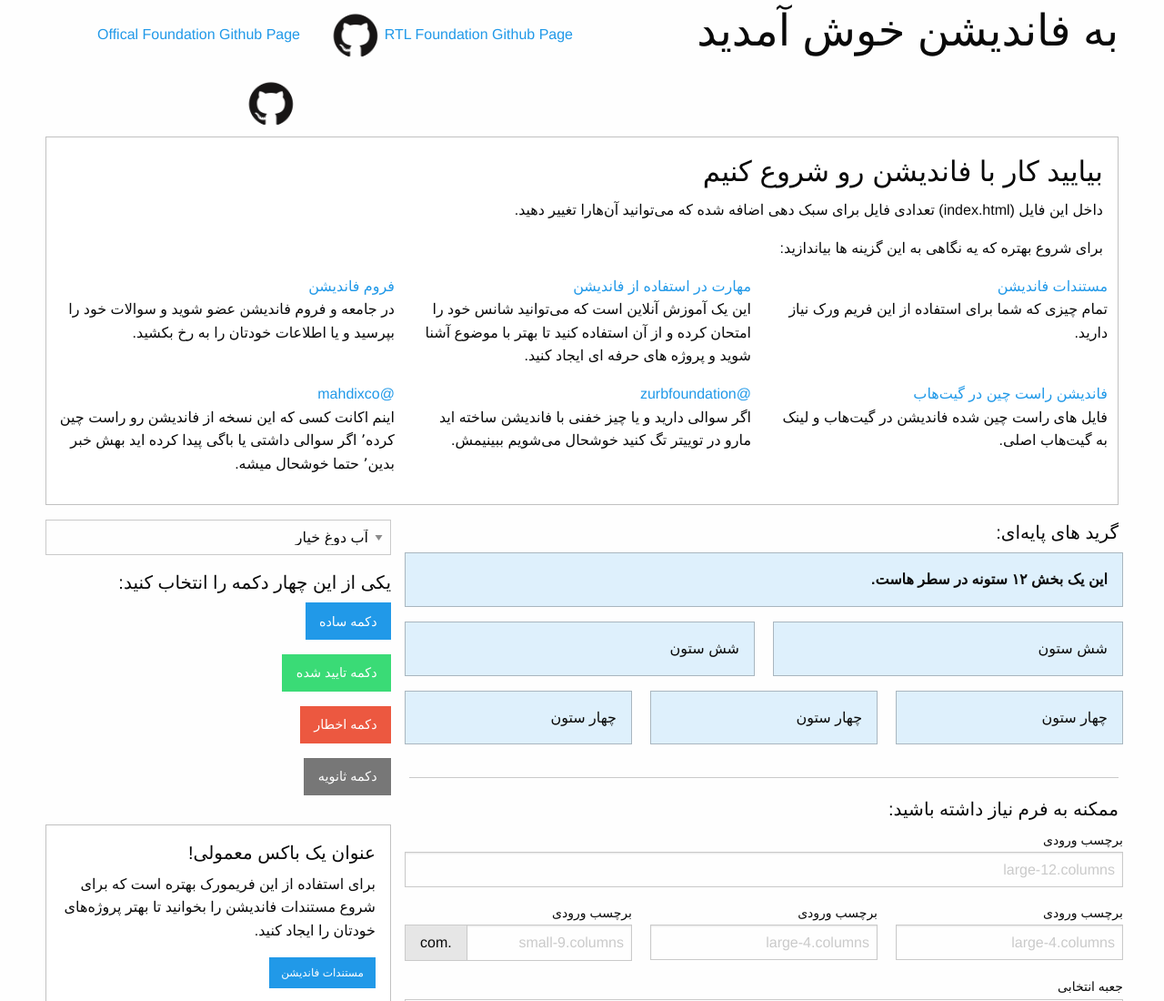
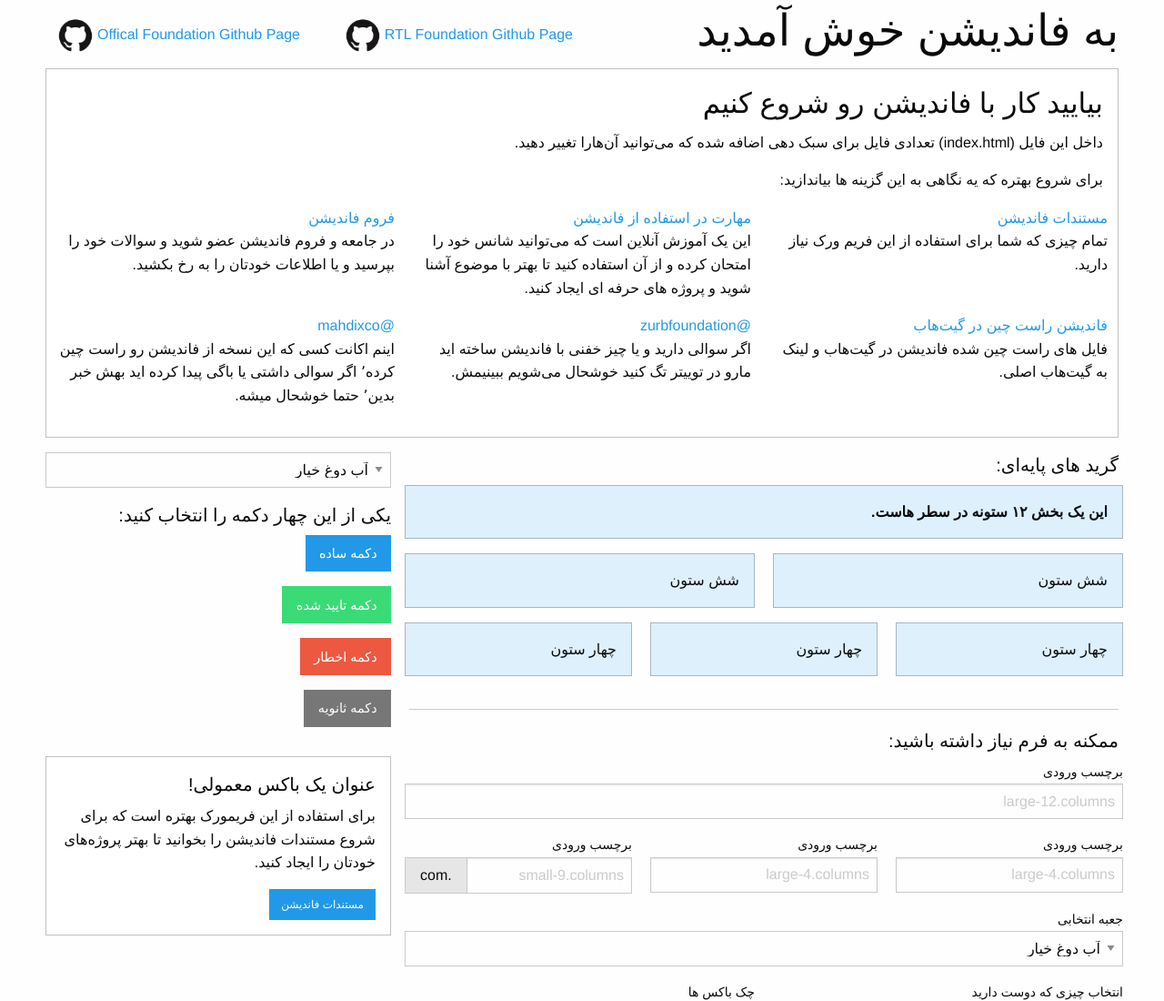
Before and after one commit to adrin/foundationRTL, a plain HTML site: page index.html in a window 1280 px wide. Shown: the top 1100 px of the page at 91% size. Drawn offline with Linux system fonts and the light colour scheme.

Commit message:
update a bug

```diff
--- a/css/app.css
+++ b/css/app.css
@@ -3,5 +3,5 @@
 }
 
 .githubLinks img {
-    height: 64px;
+    height: 48px;
 }
```
